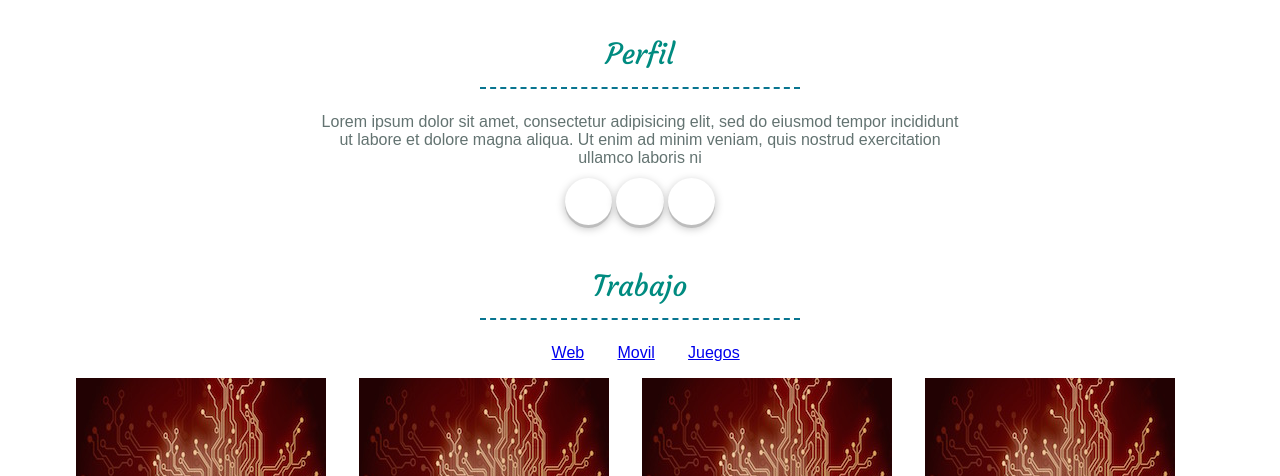
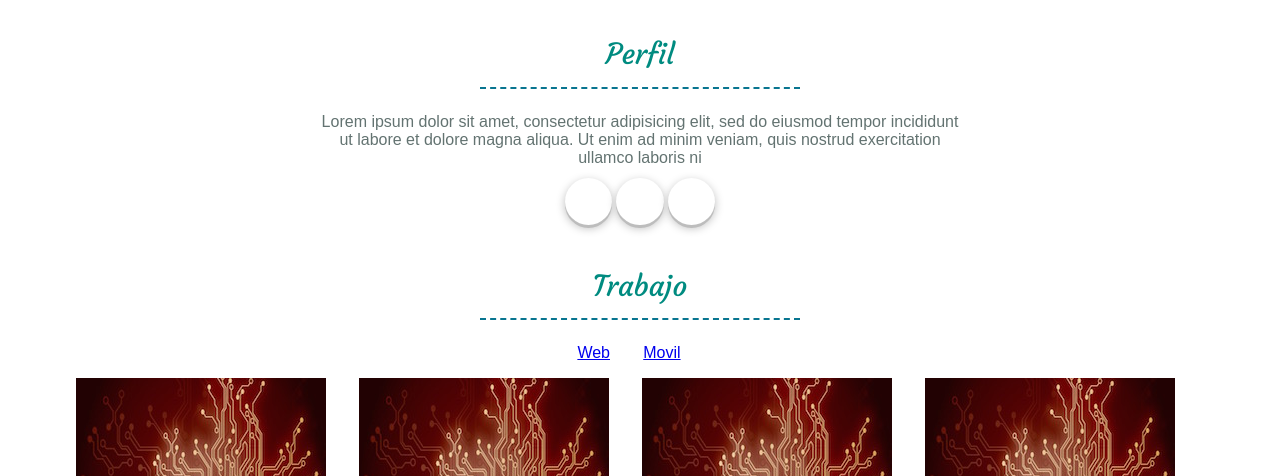
Before and after one commit to RaulVelascoArcos/PortaFolio, a plain HTML site: page index.html in a window 1280 px wide. Shown: the part 324-800 px from the top of the page. Drawn offline with Linux system fonts and the light colour scheme; a web font is replaced by a local one.

```diff
--- a/index.html
+++ b/index.html
@@ -69,7 +69,7 @@
  					<a href="#">Movil</a>
 				</li>
  				<li class="WorkMenu-item">
- 					<a href="#">Juegos</a>
+ 					<a href="#"></a>
 				</li>
  			</ul>
  		</nav>
```
